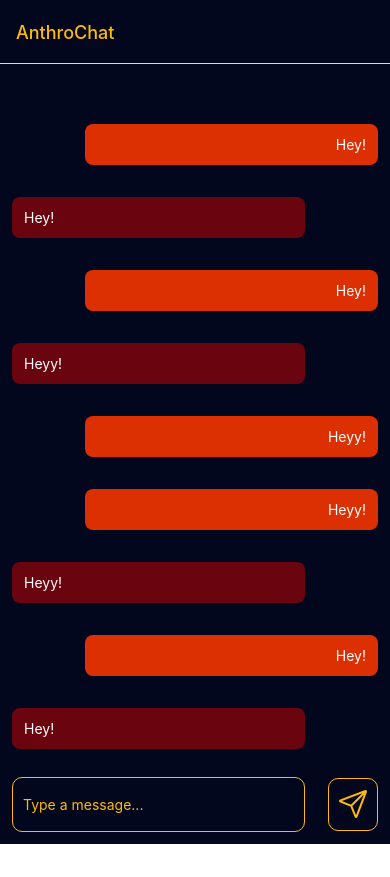
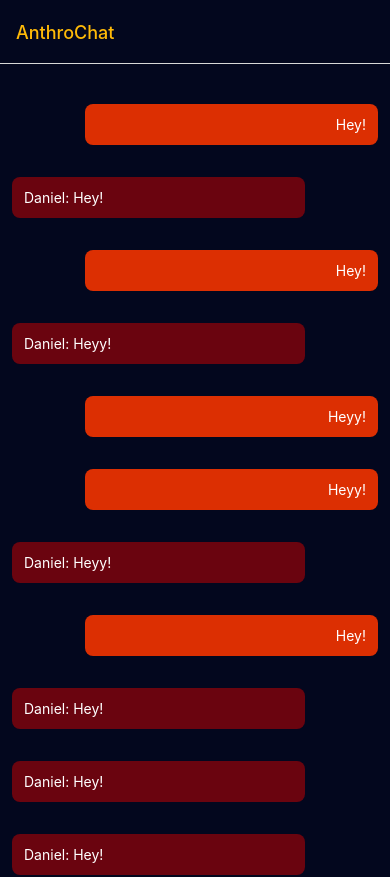
Before and after one commit to charovatzbassar/anthro-chat, a React Native app in the folder client/: screen /Chat in a window 390 px wide. Shown: the top 877 px of the page. Before the commit the page ends 844 px from the top, so only its background shows below. Built offline with nearby package versions, Linux system fonts and the light colour scheme.

Commit message:
progress

```diff
--- a/client/package.json
+++ b/client/package.json
@@ -11,16 +11,18 @@
   "dependencies": {
     "@react-navigation/native": "^6.1.17",
     "@react-navigation/stack": "^6.4.0",
+    "@reduxjs/toolkit": "^2.2.6",
     "expo": "~51.0.12",
     "expo-status-bar": "~1.12.1",
     "formik": "^2.4.6",
     "react": "18.2.0",
     "react-native": "0.74.2",
+    "react-native-gesture-handler": "~2.16.1",
     "react-native-safe-area-context": "4.10.1",
     "react-native-screens": "3.31.1",
+    "react-redux": "^9.1.2",
     "socket.io-client": "^4.7.5",
-    "yup": "^1.4.0",
-    "react-native-gesture-handler": "~2.16.1"
+    "yup": "^1.4.0"
   },
   "devDependencies": {
     "@babel/core": "^7.20.0",
--- a/client/src/screens/ChatScreen/ChatScreen.tsx
+++ b/client/src/screens/ChatScreen/ChatScreen.tsx
@@ -1,5 +1,5 @@
 import { Colors } from "@/utils";
-import React from "react";
+import React, { useEffect, useRef } from "react";
 import {
   Button,
   Pressable,
@@ -8,13 +8,24 @@ import {
   TextInput,
   View,
 } from "react-native";
-import { Message } from "./components";
+import { Message as MessageComponent } from "./components";
 import { Formik } from "formik";
 import IconButton from "./components/IconButton/IconButton";
+import { ScrollView } from "react-native-gesture-handler";
+import { Message } from "@/utils/types";
 
 type Props = {};
 
 const ChatScreen = (props: Props) => {
+  const messagesRef = useRef<ScrollView>(null);
+  const [messages, setMessages] = React.useState<Message[]>([]);
+
+  useEffect(() => {
+    if (messagesRef.current) {
+      messagesRef.current.scrollToEnd({ animated: false });
+    }
+  }, []);
+
   return (
     <View style={styles.chatScreen}>
       <Formik
@@ -31,21 +42,28 @@ const ChatScreen = (props: Props) => {
               placeholderTextColor={Colors["yellow500"]}
               value={values.message}
             />
-            <IconButton onPress={handleSubmit} color={Colors["yellow500"]} size={32} />
+            <IconButton
+              onPress={handleSubmit}
+              color={Colors["yellow500"]}
+              size={32}
+            />
           </View>
         )}
       </Formik>
-      <View style={styles.messages}>
-        <Message isUser={true} messageText="Hey!" />
-        <Message isUser={false} messageText="Hey!" />
-        <Message isUser={true} messageText="Hey!" />
-        <Message isUser={false} messageText="Heyy!" />
-        <Message isUser={true} messageText="Heyy!" />
-        <Message isUser={true} messageText="Heyy!" />
-        <Message isUser={false} messageText="Heyy!" />
-        <Message isUser={true} messageText="Hey!" />
-        <Message isUser={false} messageText="Hey!" />
-      </View>
+      <ScrollView style={styles.messages} ref={messagesRef}>
+        <MessageComponent messageText="Hey!" />
+        <MessageComponent sender="Daniel" messageText="Hey!" />
+        <MessageComponent messageText="Hey!" />
+        <MessageComponent sender="Daniel" messageText="Heyy!" />
+        <MessageComponent messageText="Heyy!" />
+        <MessageComponent messageText="Heyy!" />
+        <MessageComponent sender="Daniel" messageText="Heyy!" />
+        <MessageComponent messageText="Hey!" />
+        <MessageComponent sender="Daniel" messageText="Hey!" />
+        <MessageComponent sender="Daniel" messageText="Hey!" />
+        <MessageComponent sender="Daniel" messageText="Hey!" />
+        <MessageComponent sender="Daniel" messageText="Hey!" />
+      </ScrollView>
     </View>
   );
 };
@@ -73,7 +91,7 @@ const styles = StyleSheet.create({
     flexDirection: "row",
     justifyContent: "space-between",
     alignItems: "center",
-  }
+  },
 });
 
 export default ChatScreen;
--- a/client/src/screens/ChatScreen/components/Message/Message.tsx
+++ b/client/src/screens/ChatScreen/components/Message/Message.tsx
@@ -3,25 +3,25 @@ import React from "react";
 import { StyleSheet, Text, View } from "react-native";
 
 type Props = {
-  isUser: boolean;
   messageText: string;
+  sender?: string;
 };
 
 const Message = (props: Props) => {
   return (
-    <View style={{ alignItems: props.isUser ? "flex-end" : "flex-start" }}>
+    <View style={{ alignItems: !props.sender ? "flex-end" : "flex-start" }}>
       <View
         style={{
           ...styles.userMessageContainer,
-          backgroundColor: props.isUser
+          backgroundColor: !props.sender
             ? Colors["orange500"]
             : Colors["red600"],
         }}
       >
         <Text
-          style={{ ...styles.text, textAlign: props.isUser ? "right" : "left" }}
+          style={{ ...styles.text, textAlign: !props.sender ? "right" : "left" }}
         >
-          {props.messageText}
+          {props.sender && props.sender + ":"} {props.messageText}
         </Text>
       </View>
     </View>
--- /dev/null
+++ b/client/src/utils/types.ts
@@ -0,0 +1 @@
+export type Message = { text: string; username: string };
```
Also changed, not shown: 1 other file (tests, documents, lock files or other folders).
